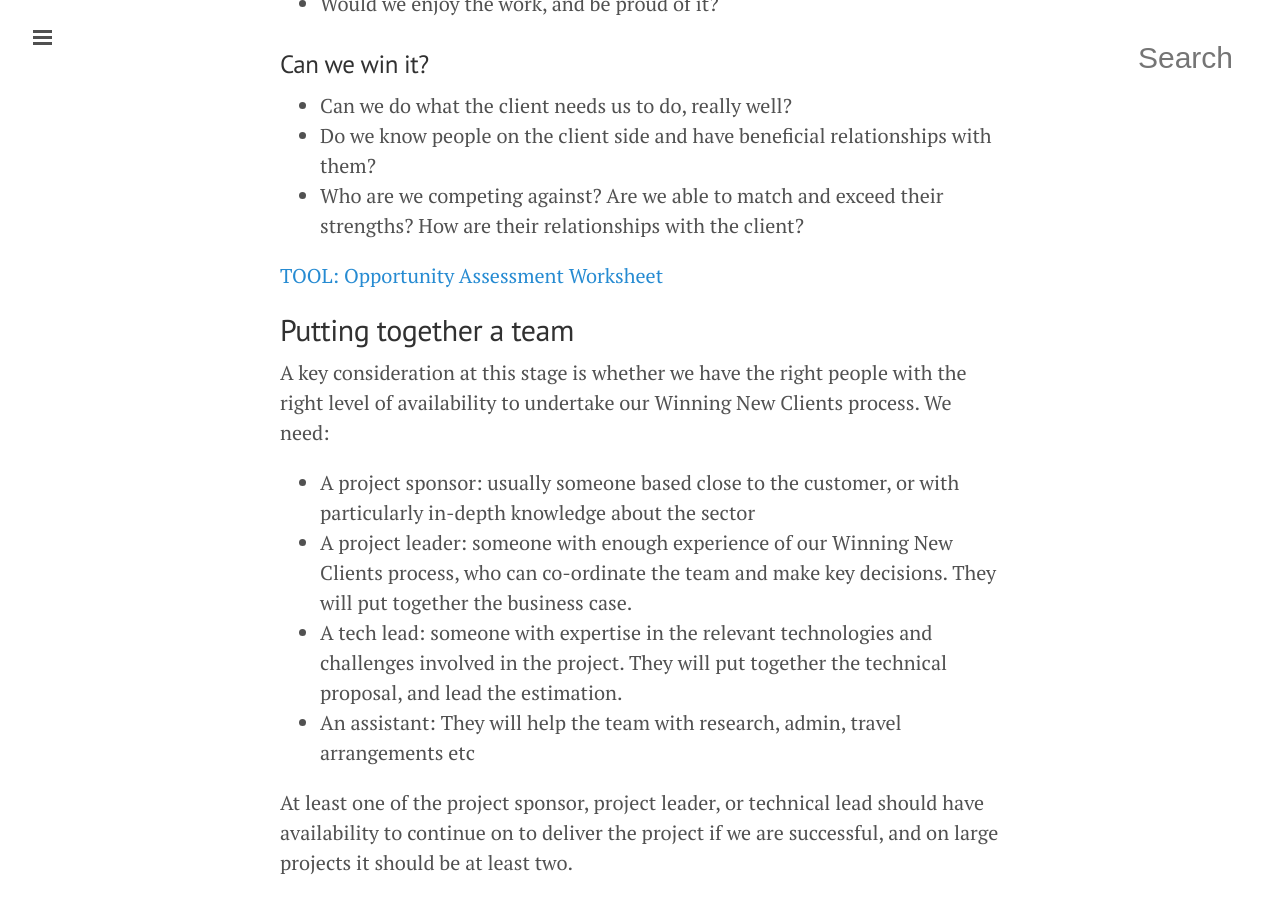
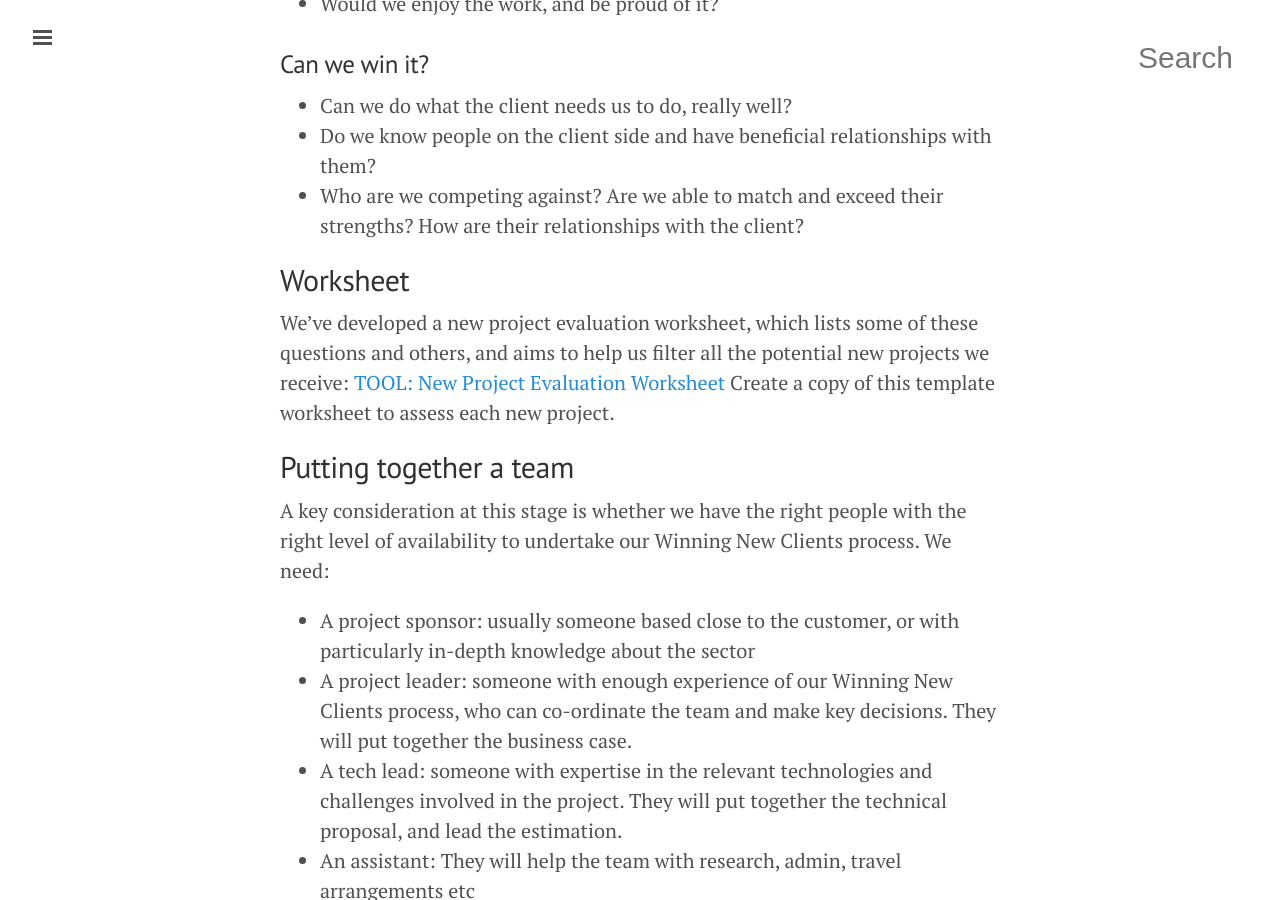
Before and after one commit to tormi/WunderWay, a Jekyll site: the page built from clients/winning-clients-stop-go.md, in a window 1280 px wide and 900 px high, scrolled down 1135 px. Built offline with Jekyll 4.4.1, drawn with Linux system fonts in a browser that asks for light colours; Markdown is read by kramdown in place of the engine named in the settings.

Commit message:
Updating links to evaluation worksheet and our kind of client

```diff
--- a/clients/winning-clients-stop-go.md
+++ b/clients/winning-clients-stop-go.md
@@ -29,7 +29,7 @@ If the answer to either is ‘No’ or even 'Not Sure', our efforts are likely t
 
 ### Do we want it?
 - Is the project itself economically viable?
-- Is the client one we want to work with? See [Our Kind of Client](/clients/our-kind-of-client)
+- Is the client one we want to work with? See [Our Kind of Client](/clients/our-kind-client)
 - Can we put together a good team for the timescale of the project?
 - Would we benefit as a company, as a brand, as a team of professionals?
 - Would we enjoy the work, and be proud of it?
@@ -39,7 +39,10 @@ If the answer to either is ‘No’ or even 'Not Sure', our efforts are likely t
 - Do we know people on the client side and have beneficial relationships with them?
 - Who are we competing against? Are we able to match and exceed their strengths? How are their relationships with the client?
 
-[TOOL: Opportunity Assessment Worksheet](https://docs.google.com/a/wunderkraut.com/spreadsheet/ccc?key=0Am3NbyRYpZJDdGNXbUIzQjRKRXFBR1UzYS16cVRSVnc&usp=drive_web#gid=0)
+## Worksheet
+We've developed a new project evaluation worksheet, which lists some of these questions and others, and aims to help us filter all the potential new projects we receive:
+[TOOL: New Project Evaluation Worksheet](https://docs.google.com/a/wunderkraut.com/spreadsheet/ccc?key=0Ahb4YZjQwNDgdDZpdWVxQmxLQ2dibkxocUduaTZoRkE#gid=0)
+Create a copy of this template worksheet to assess each new project.
 
 
 ## Putting together a team
```
